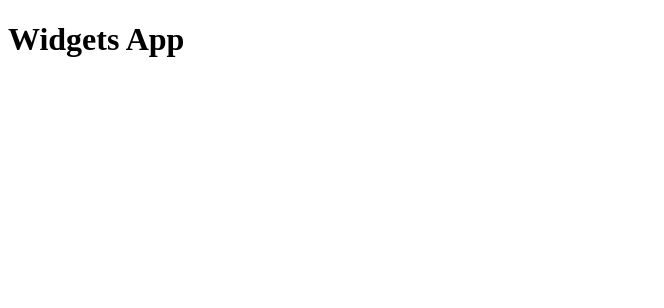
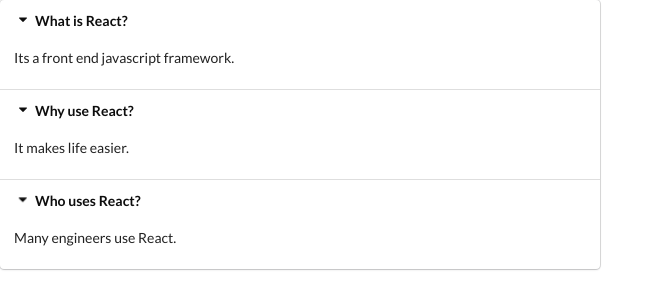
Before and after one commit to andrewgkinnaird/modernreactwithredux, a React (Create React App) app in the folder widgets/: page / in a window 1280 px wide. Shown: the top 308 px of the page, without its empty margins (0-664 px from the left). Built offline with nearby package versions, Linux system fonts and the light colour scheme.

Commit message:
added accordion component

```diff
--- a/widgets/public/index.html
+++ b/widgets/public/index.html
@@ -3,6 +3,7 @@
   <head>
     <meta charset="utf-8" />
     <link rel="icon" href="%PUBLIC_URL%/favicon.ico" />
+    <link rel="stylesheet" href="https://cdnjs.cloudflare.com/ajax/libs/semantic-ui/2.4.1/semantic.min.css">
     <meta name="viewport" content="width=device-width, initial-scale=1" />
     <meta name="theme-color" content="#000000" />
     <meta
--- a/widgets/src/App.js
+++ b/widgets/src/App.js
@@ -1,7 +1,25 @@
 import React from 'react';
+import Accordion from './components/Accordion';
+
+const items = [
+    {
+        title:'What is React?',
+        content:'Its a front end javascript framework.'
+    },
+    {
+        title:'Why use React?',
+        content:'It makes life easier.'
+    },
+    {
+        title:'Who uses React?',
+        content:'Many engineers use React.'
+    }
+]
 
 export default () => {
     return (
-        <h1>Widgets App</h1>
+        <div>
+            <Accordion items={items}/>
+        </div>
     )
 };
--- /dev/null
+++ b/widgets/src/components/Accordion.js
@@ -0,0 +1,24 @@
+import React from "react";
+
+const Accordion = ({items}) => {
+    const renderedItems = items.map((item) => {
+        return (
+            <React.Fragment key={item.title}>
+                <div className="title active">
+                    <i className="dropdown icon"></i>
+                    {item.title}
+                </div>
+                <div className="content active">
+                    <p>{item.content}</p>
+                </div>
+            </React.Fragment>
+        )
+    })
+    return (
+        <div className="ui styled accordion">
+            {renderedItems}
+        </div>
+    )
+}
+
+export default Accordion;
```
